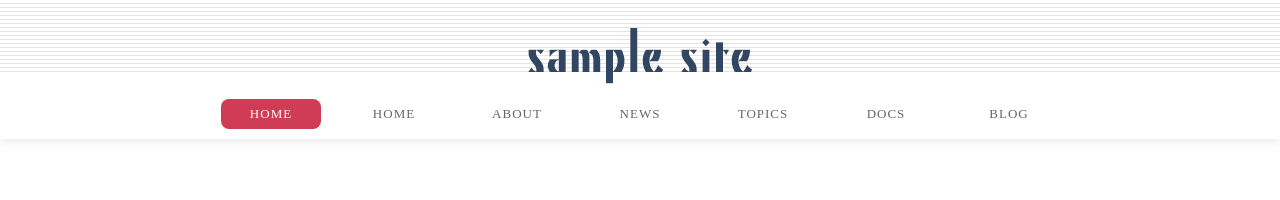
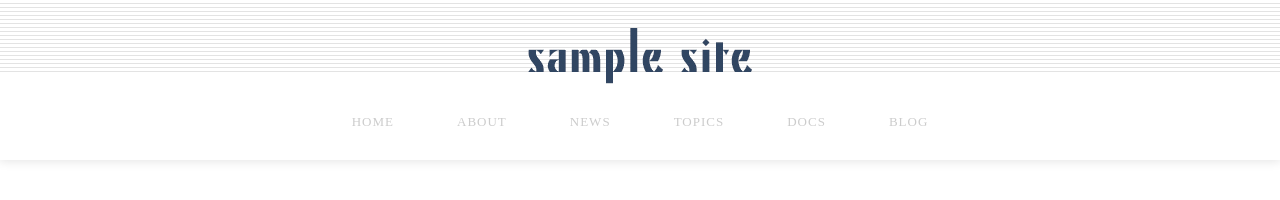
Before and after one commit to kumazaki-san/StandardLayout, a plain HTML site: page index.html in a window 1280 px wide. Drawn offline with Linux system fonts and the light colour scheme.

Commit message:
2021/05/23 ブランチを作りマージしてみた

```diff
--- a/css/style.css
+++ b/css/style.css
@@ -43,35 +43,33 @@ a:link, a:hover, a:active{
 }
 
 .global-navi{
-	margin-top: 15px;
+	margin-top: 10px;
 	text-align: center;
 }
 
 .global-navi .nav-item{
 	display: inline-block;
-	margin: 0 10px;
+	margin: 20px;
+
 }
 
 .global-navi .nav-item a{
-	display: inline-block;
-	width: 100px;
+	padding: 10px;
+	width: 80px;
 	height: 30px;
-	line-height: 30px;
+	border-radius: 10px;
 	text-align: center;
-	border-radius: 8px;
-	color: #666;
+	letter-spacing: 1px;
+	color: #ccc;
 	font-size: 1.3rem;
-	letter-spacing: 1px;
 	transition: 0.15s;
 }
 
-.global-navi .nav-item.active a,
-.global-navi .nav-item a:hover{
+.global-navi .nav-item a:hover,
+.global-navi .nav-item .active a{
 	background-color: #d03c56;
 	color: #fff;
 }
-
-
 
 .wrapper{
 	width: 970px;
--- a/index.html
+++ b/index.html
@@ -12,7 +12,6 @@
 			<nav class="global-navi">
 				<ul>
 					<li class="nav-item active"><a href="/">HOME</a></li>
-					<li class="nav-item"><a href="/">HOME</a></li>
 					<li class="nav-item"><a href="/">ABOUT</a></li>
 					<li class="nav-item"><a href="/">NEWS</a></li>
 					<li class="nav-item"><a href="/">TOPICS</a></li>
```
